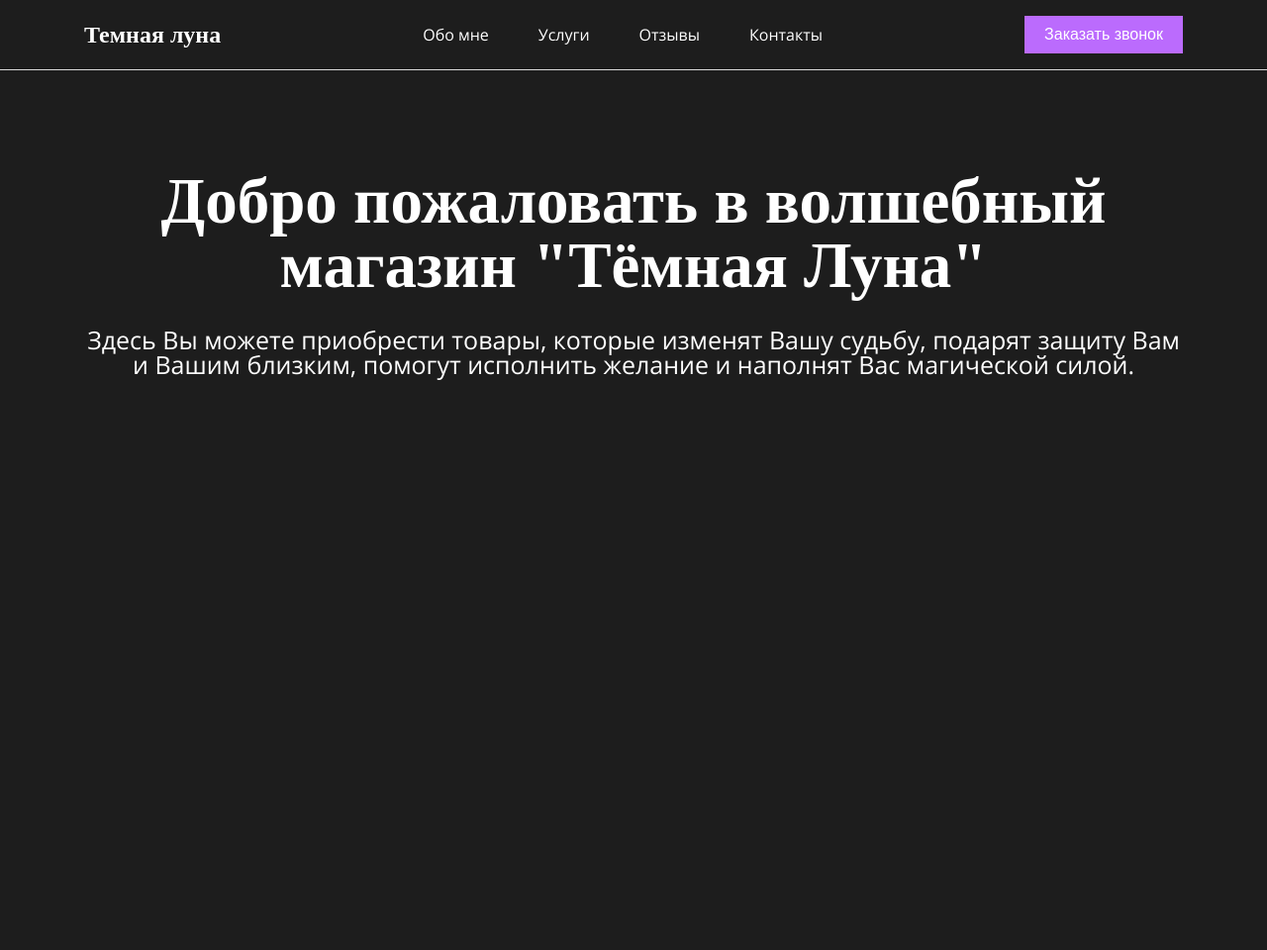
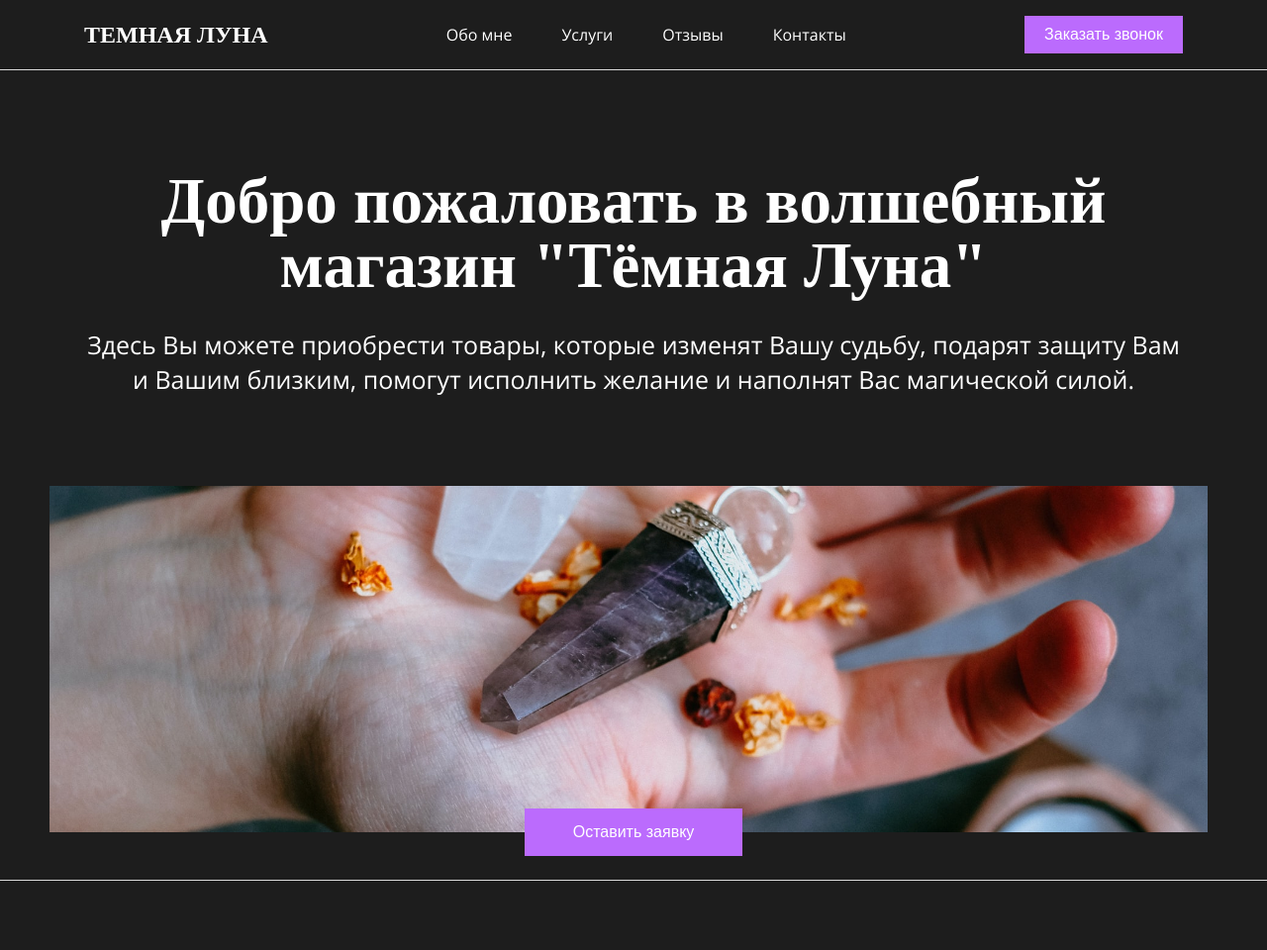
Before and after one commit to Shellect/darkmoon, a PHP site: page / in a window 1280 px wide. Shown: the whole page at 99% size. Before the commit the page ends 384 px from the top, so only its background shows below. Run offline with PHP 8.4, Linux system fonts and the light colour scheme; some web fonts are replaced.

Commit message:
add section big-picture

```diff
--- a/css/style.css
+++ b/css/style.css
@@ -99,7 +99,7 @@ a {
 
 
 .container {
-   max-width: 1170px;
+   width: 100%;
    padding: 0 30px;
    margin: 0 auto;
 }
@@ -107,8 +107,14 @@ a {
 
 
 .header {
+   min-width: 1170px;
+   border-bottom: 1px solid #d9d9d9;
+}
+
+.header__wrapper {
+   width: 1170px;
    padding: 10px 0;
-   border-bottom: 1px solid #d9d9d9;
+   margin: 0 auto;
 }
 
 .header__inner {
@@ -122,6 +128,7 @@ a {
    font-family: 'Playfair Display', serif;
    font-size: 24px;
    font-weight: 700;
+   text-transform: uppercase;
    color: #fff;
 }
 
@@ -167,7 +174,9 @@ a {
 
 
 .top {
+   width: 1170px;
    padding: 100px 0 25px;
+   margin: 0 auto;
 }
 
 .top__title {
@@ -182,5 +191,50 @@ a {
    font-family: 'Open Sans', sans-serif;
    font-size: 25px;
    font-weight: 400;
+   line-height: 1.4;
    text-align: center;
 }
+
+
+
+.big-picture {
+   min-width: 1170px;
+   border-bottom: 1px solid #d9d9d9;
+
+}
+
+.big-picture__wrapper {
+   width: 1170px;
+   padding: 65px 0 24px;
+   margin: 0 auto;
+}
+
+.big-picture__inner {
+   min-height: 374px;
+
+   position: relative;
+}
+
+.big-picture__bg {
+   width: 1170px;
+   height: 350px;
+   margin-left: -35px;
+   background: #fff url(../images/bg.jpg) center / cover no-repeat;
+}
+
+.big-picture__btn {
+   max-width: 220px;
+   margin: 0 auto;
+   padding: 15px 40px;
+   margin: 0 auto;
+
+   position: absolute;
+   left: 0;
+   right: 0;
+   bottom: 0;
+}
+
+
+.about {
+   padding: 70px 0 0;
+}
--- a/index.html
+++ b/index.html
@@ -10,6 +10,7 @@
 <body>
 
    <header class="header">
+      <div class="header__wrapper">
          <div class="container">
             <div class="header__inner">
                <h3 class="logo">
@@ -42,11 +43,13 @@
                <button class="btn btn__popup">Заказать звонок</button>
             </div>
          </div>
+      </div>
    </header>
 
    <main class="main">
 
       <section class="top">
+         <div class="top__wrapper">
             <div class="container">
                <div class="top__inner">
                   <h1 class="title top__title">
@@ -58,6 +61,26 @@
                   </p>
                </div>
             </div>
+         </div>
+      </section>
+
+      <section class="big-picture">
+         <div class="big-picture__wrapper">
+            <div class="container">
+               <div class="big-picture__inner">
+                  <div class="big-picture__bg"></div>
+                  <button class="btn big-picture__btn">Оставить заявку</button>
+               </div>
+            </div>
+         </div>
+      </section>
+
+      <section class="about">
+         <div class="container">
+            <div class="about__inner">
+
+            </div>
+         </div>
       </section>
 
    </main>
```
Lines whose indentation alone changed are shown as unchanged.
